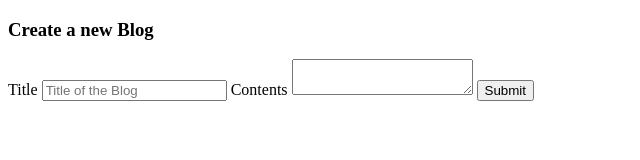
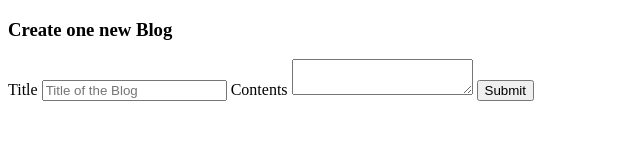
Before and after one commit to iamSuva/JSON_server, a plain HTML site: page create.html in a window 1280 px wide. Shown: the full height of the page, 0-640 px from the left. Drawn offline with Linux system fonts and the light colour scheme.

Commit message:
final commit

```diff
--- a/create.html
+++ b/create.html
@@ -6,7 +6,7 @@
     <title>Create New:)</title>
 </head>
 <body>
-    <h3>Create a new Blog</h3>
+    <h3>Create one new Blog</h3>
     <form>
         <label for="title">Title</label>
         <input type="text" name="title" id="title" required placeholder="Title of the Blog"/>
```
